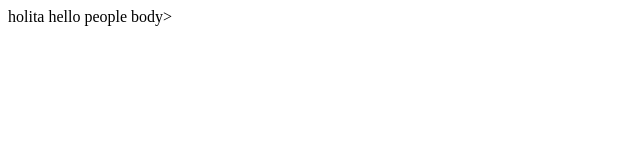
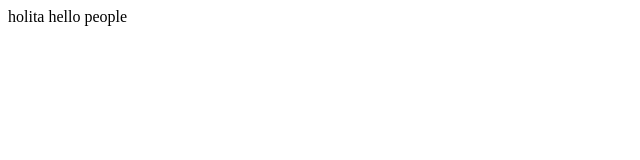
Before and after one commit to jamapilo/devops, a website: page public/index.html in a window 1280 px wide. Shown: the full height of the page, 0-640 px from the left. Drawn offline with Linux system fonts and the light colour scheme.

Commit message:
Update index.html

```diff
--- a/public/index.html
+++ b/public/index.html
@@ -4,5 +4,5 @@
 											</head>
 											<body>
 		holita										hello people
-			body>
+			</body>
 </html>
```
